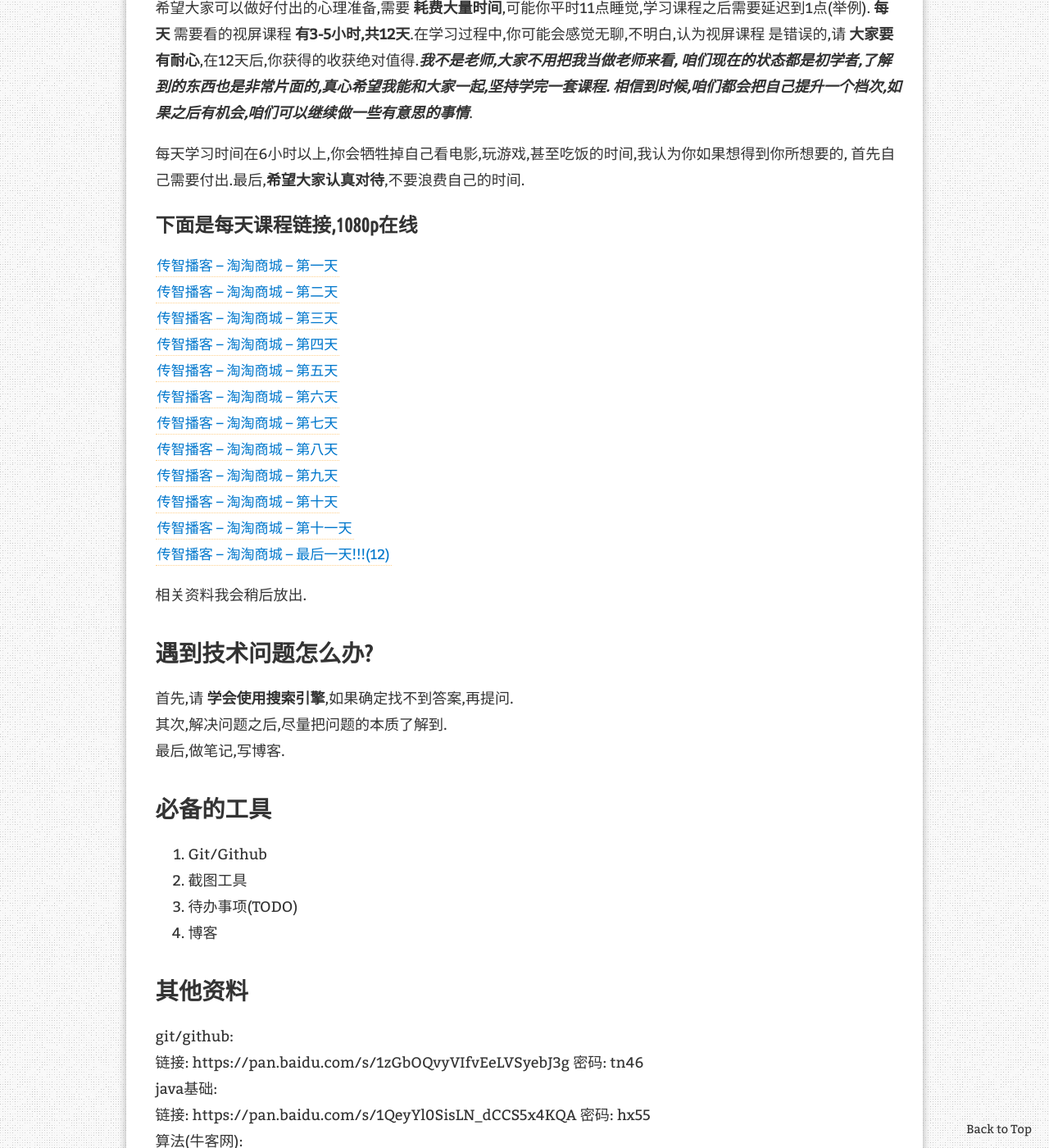
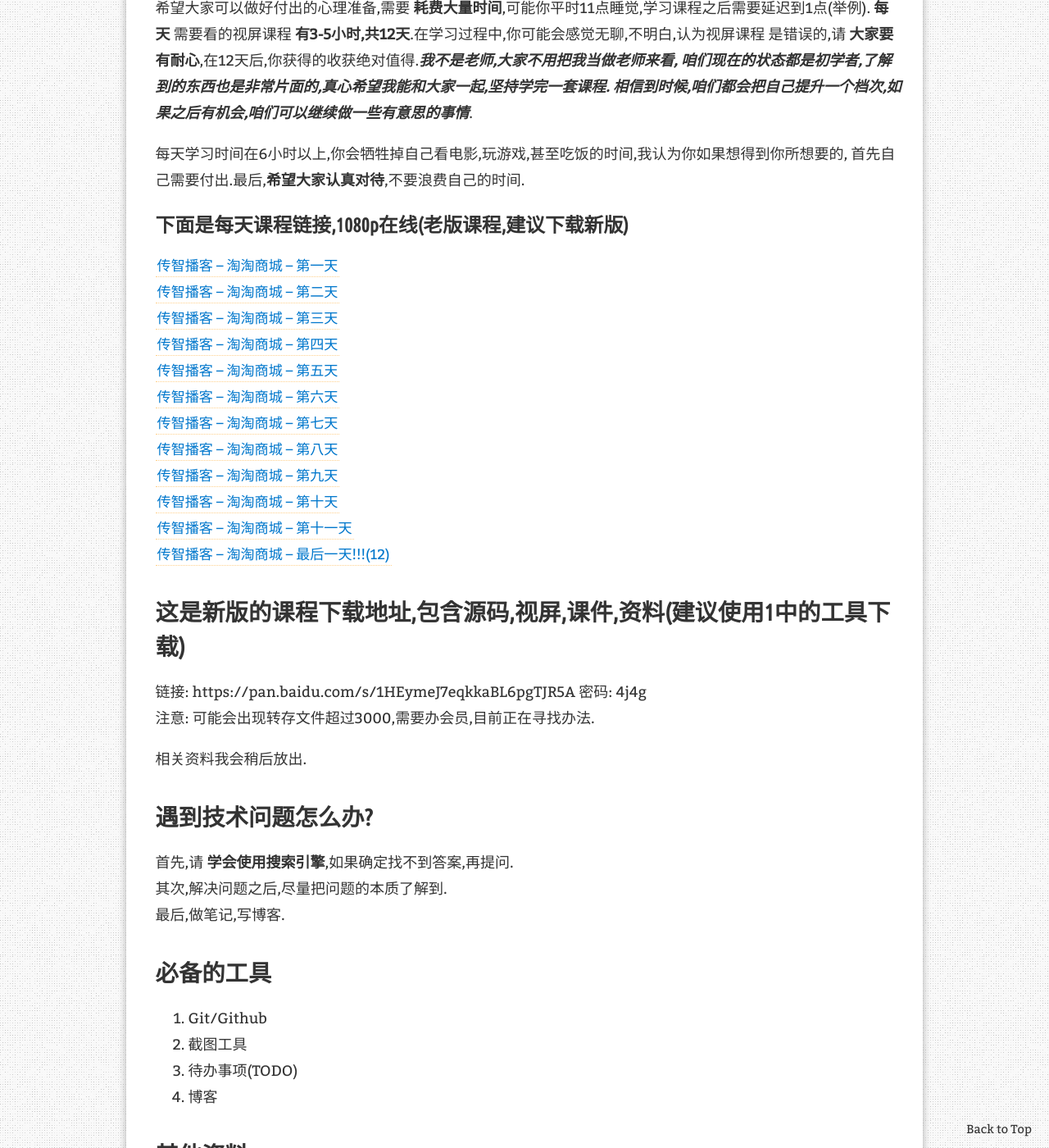
Before and after one commit to liqimore/note, a Jekyll site: the page built from _pages/teach.md, in a window 1280 px wide and 1400 px high, scrolled down 1234 px. Shown: the whole window at 82% size. Built offline with Jekyll 4.4.1, drawn with Linux system fonts in a browser that asks for light colours; nearby versions of some CDN libraries; comment, search, counter and statistics services are not loaded.

Commit message:
update post

```diff
--- a/_pages/teach.md
+++ b/_pages/teach.md
@@ -29,7 +29,7 @@
 每天学习时间在6小时以上,你会牺牲掉自己看电影,玩游戏,甚至吃饭的时间,我认为你如果想得到你所想要的,
 首先自己需要付出.最后,**希望大家认真对待**,不要浪费自己的时间.
 
-### 下面是每天课程链接,1080p在线
+### 下面是每天课程链接,1080p在线(老版课程,建议下载新版)
 [传智播客 -- 淘淘商城 -- 第一天](https://www.bilibili.com/video/av14344869)
 [传智播客 -- 淘淘商城 -- 第二天](https://www.bilibili.com/video/av14359661)
 [传智播客 -- 淘淘商城 -- 第三天](https://www.bilibili.com/video/av14382951)
@@ -42,6 +42,10 @@
 [传智播客 -- 淘淘商城 -- 第十天](https://www.bilibili.com/video/av14639200)
 [传智播客 -- 淘淘商城 -- 第十一天](https://www.bilibili.com/video/av14639371)
 [传智播客 -- 淘淘商城 -- 最后一天!!!(12)](https://www.bilibili.com/video/av14639610)
+
+## 这是新版的课程下载地址,包含源码,视屏,课件,资料(建议使用1中的工具下载)
+链接: https://pan.baidu.com/s/1HEymeJ7eqkkaBL6pgTJR5A 密码: 4j4g
+注意: 可能会出现转存文件超过3000,需要办会员,目前正在寻找办法.
 
 相关资料我会稍后放出.
 
```
